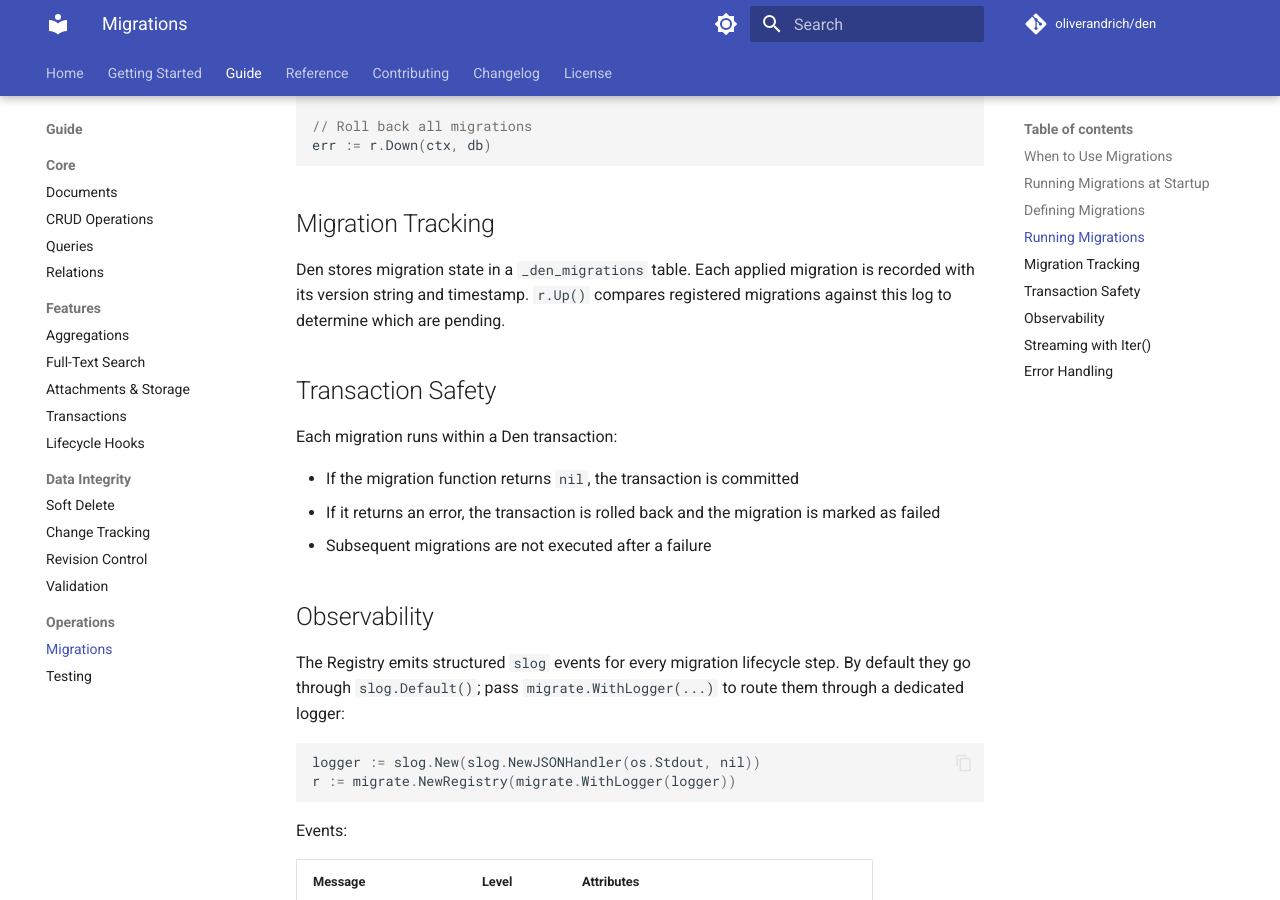
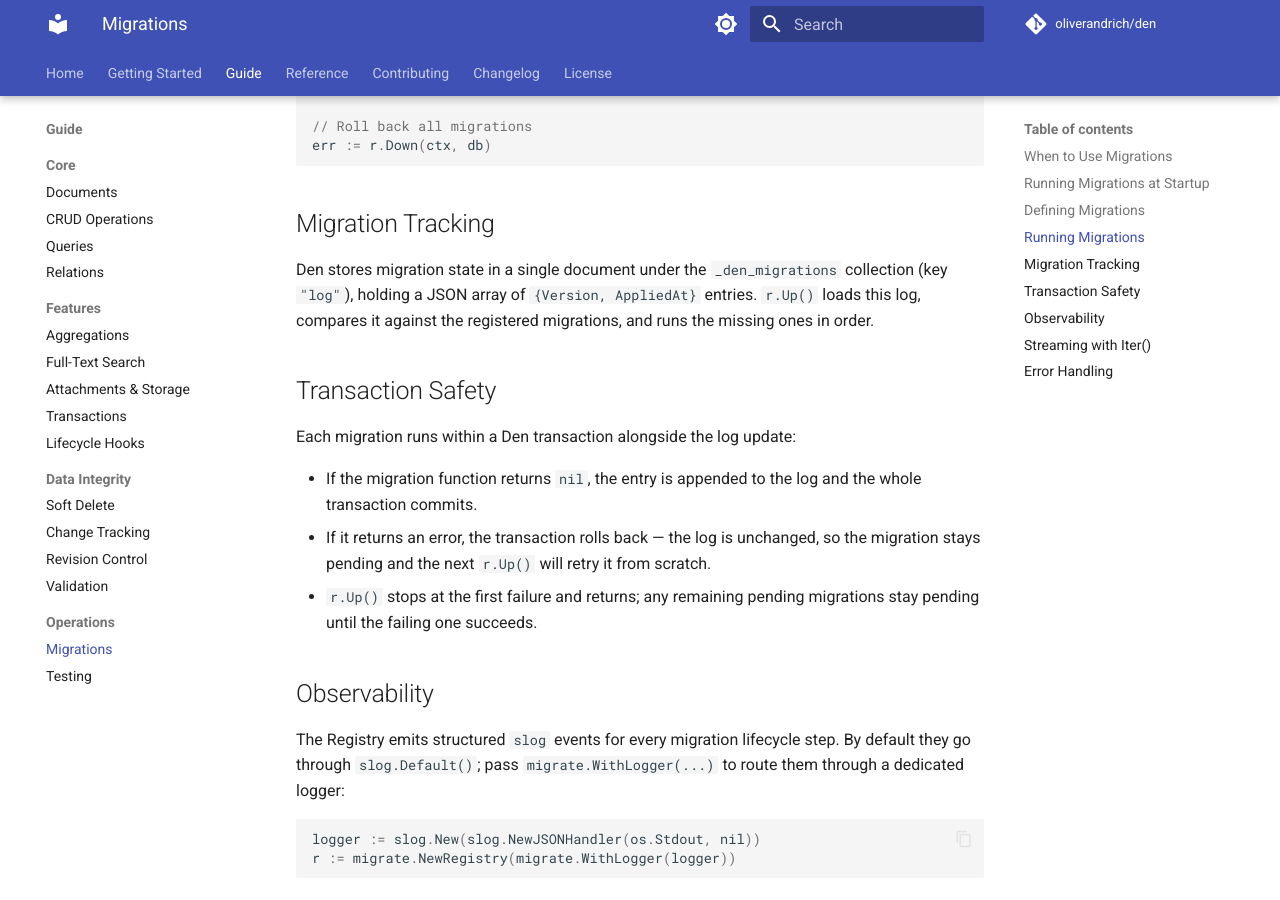
Before and after one commit to oliverandrich/den, an MkDocs documentation site: the page built from docs/guide/migrations.md, in a window 1280 px wide and 900 px high, scrolled down 2383 px. Built offline with MkDocs 1.6.1 and Material for MkDocs 9.7.7, drawn with Linux system fonts in a browser that asks for light colours; comment, search, counter and statistics services are not loaded.

Commit message:
docs: fix worth-fixing audit findings
ErrIncompatiblePagination was missing from the errors reference,
migrations.md described a per-row table + 'marked failed' behavior
that doesn't match the single log-document retry semantics, queries.md
dropped ctx on an All() example, and the configuration Options table
lacked WithTypes/WithStorage.

```diff
--- a/docs/guide/migrations.md
+++ b/docs/guide/migrations.md
@@ -107,15 +107,15 @@ err := r.Down(ctx, db)
 
 ## Migration Tracking
 
-Den stores migration state in a `_den_migrations` table. Each applied migration is recorded with its version string and timestamp. `r.Up()` compares registered migrations against this log to determine which are pending.
+Den stores migration state in a single document under the `_den_migrations` collection (key `"log"`), holding a JSON array of `{Version, AppliedAt}` entries. `r.Up()` loads this log, compares it against the registered migrations, and runs the missing ones in order.
 
 ## Transaction Safety
 
-Each migration runs within a Den transaction:
+Each migration runs within a Den transaction alongside the log update:
 
-- If the migration function returns `nil`, the transaction is committed
-- If it returns an error, the transaction is rolled back and the migration is marked as failed
-- Subsequent migrations are not executed after a failure
+- If the migration function returns `nil`, the entry is appended to the log and the whole transaction commits.
+- If it returns an error, the transaction rolls back — the log is unchanged, so the migration stays pending and the next `r.Up()` will retry it from scratch.
+- `r.Up()` stops at the first failure and returns; any remaining pending migrations stay pending until the failing one succeeds.
 
 ## Observability
 
```
Also changed, not shown: docs/guide/queries.md (+1 -1 lines), docs/reference/configuration.md (+2 -0 lines), docs/reference/errors.md (+2 -1 lines).
